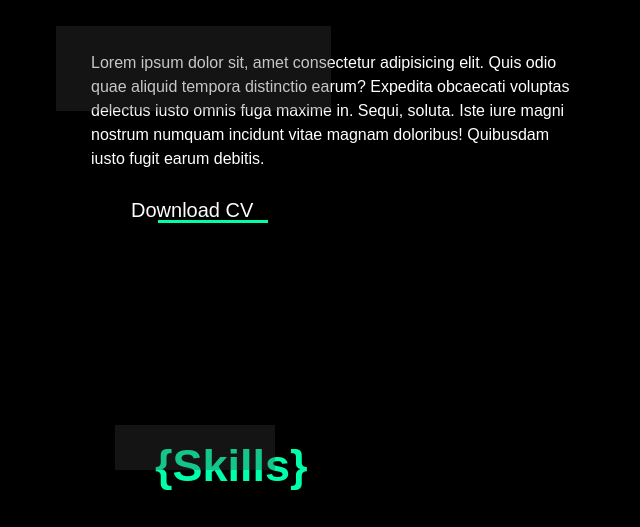
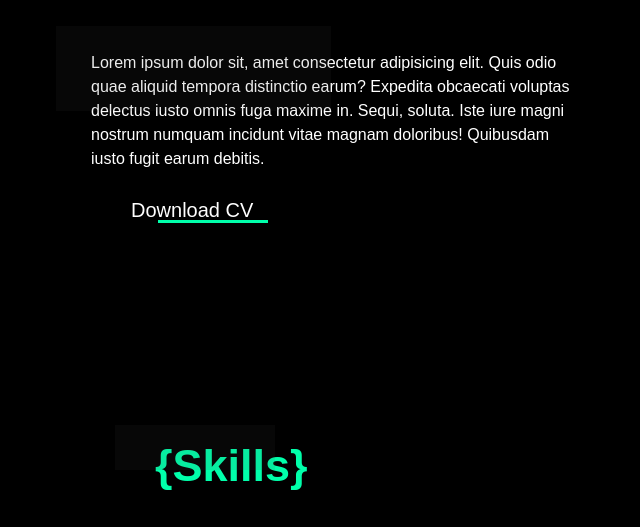
Before and after one commit to Kvng-Divad/Portfolio-Template, a website: page index.html in a window 1280 px wide. Shown: the part 263-790 px from the top of the page, 5-645 px from the left. Drawn offline with nearby package versions, Linux system fonts and the light colour scheme.

Commit message:
Update style.css

```diff
--- a/css/style.css
+++ b/css/style.css
@@ -91,7 +91,7 @@
      width: 275px;
      height: 85px;
      background:var(--bg-black-900);
-     opacity: .3;
+     opacity: .1;
      margin-top: -25px;
      margin-left: -35px;
  }
@@ -153,7 +153,7 @@
      width: 160px;
      height: 45px;
      background:var(--bg-black-900);
-     opacity: .3;
+     opacity: .1;
      margin-top: -7px;
      margin-left: -40px;
  }
@@ -207,7 +207,7 @@
     width: 260px;
     height: 45px;
     background:var(--bg-black-900);
-    opacity: .3;
+    opacity: .1;
     margin-top: -7px;
     margin-left: 50px;
  }
```
